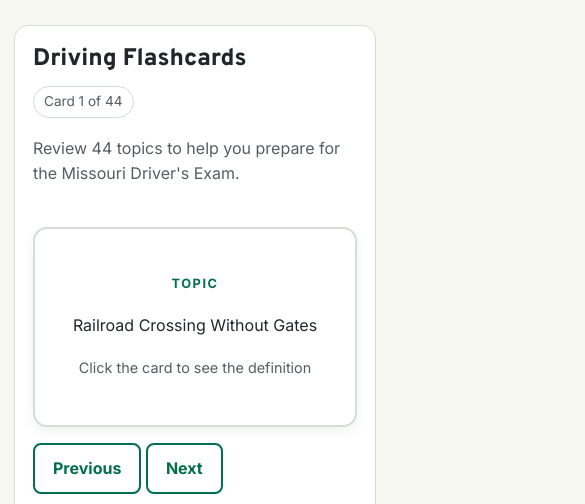
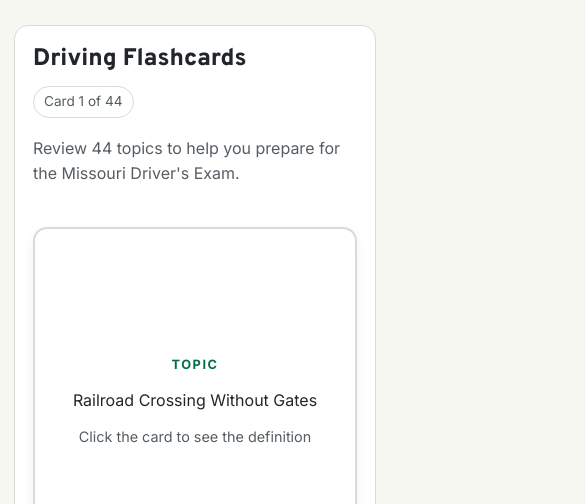
Before and after one commit to amarichilds04/Driving-Simulator, a plain HTML site: page index.html in a window 390 px wide. Both pictures are taken after a click on the button "Start Practicing". Shown: the part 324-828 px from the top of the page, 585 px wide, since content can reach past the window. Drawn offline with Linux system fonts and the light colour scheme.

Commit message:
Update style.css

```diff
--- a/style.css
+++ b/style.css
@@ -730,7 +730,7 @@ body.dark .tip-box h3 {
 /* Flashcards and account options */
 .flashcard {
     width: 100%;
-    min-height: 230px;
+    min-height: 330px;
     margin: 16px 0;
     padding: 0;
     border: 0;
@@ -750,8 +750,9 @@ body.dark .tip-box h3 {
     display: block;
     position: relative;
     width: 100%;
-    min-height: 230px;
+    min-height: 330px;
     transform-style: preserve-3d;
+    -webkit-transform-style: preserve-3d;
     transition: transform 0.6s ease;
 }
 
@@ -763,8 +764,8 @@ body.dark .tip-box h3 {
     position: absolute;
     inset: 0;
     box-sizing: border-box;
-    min-height: 230px;
-    padding: 28px;
+    min-height: 330px;
+    padding: 24px;
     border: 2px solid var(--border);
     border-radius: 14px;
     background: var(--surface);
@@ -772,10 +773,11 @@ body.dark .tip-box h3 {
     flex-direction: column;
     align-items: center;
     justify-content: center;
-    gap: 18px;
+    gap: 12px;
     backface-visibility: hidden;
     -webkit-backface-visibility: hidden;
     box-shadow: 0 4px 12px rgba(0, 0, 0, 0.06);
+    overflow: hidden;
 }
 
 .flashcard-front {
@@ -787,15 +789,50 @@ body.dark .tip-box h3 {
     transform: rotateY(180deg);
 }
 
-/* Keep hover effects off the 3D element so both faces hide correctly. */
+/* Keep hover effects off the 3D faces so the hidden side stays hidden. */
 .flashcard:hover .flashcard-face {
     box-shadow: 0 5px 14px rgba(0, 0, 0, 0.08);
 }
 
-.flashcard-side { font-size: 0.8rem; font-weight: bold; letter-spacing: 0.12em; color: var(--primary); }
-.flashcard-text { font-size: clamp(1.2rem, 3vw, 1.8rem); font-weight: bold; max-width: 650px; }
-.flashcard-hint { font-size: 0.9rem; color: var(--muted); }
-.flashcard-controls { justify-content: center; }
+.road-sign-image {
+    display: block;
+    width: 120px;
+    height: 120px;
+    max-width: 100%;
+    object-fit: contain;
+    flex-shrink: 0;
+    background: transparent;
+}
+
+.flashcard-side {
+    font-size: 0.8rem;
+    font-weight: bold;
+    letter-spacing: 0.12em;
+    color: var(--primary);
+}
+
+.flashcard-text {
+    font-size: clamp(1.2rem, 3vw, 1.8rem);
+    font-weight: bold;
+    max-width: 650px;
+    color: var(--text);
+}
+
+.flashcard-meaning {
+    max-width: 650px;
+    font-size: 1rem;
+    line-height: 1.5;
+    color: var(--text);
+}
+
+.flashcard-hint {
+    font-size: 0.9rem;
+    color: var(--muted);
+}
+
+.flashcard-controls {
+    justify-content: center;
+}
 .missed-review-panel { margin-top: 28px; }
 .save-prompt { margin-top: 24px; padding: 22px; border: 1px solid var(--border); border-radius: 12px; background: var(--background); }
 .save-prompt h2 { margin-top: 0; }
@@ -811,3 +848,22 @@ body.dark .tip-box h3 {
     .flashcard-face { padding: 20px; }
     .flashcard-controls { flex-wrap: wrap; }
 }
+
+
+@media (max-width: 520px) {
+    .flashcard,
+    .flashcard-inner,
+    .flashcard-face {
+        min-height: 350px;
+    }
+
+    .flashcard-face {
+        padding: 18px;
+    }
+
+    .road-sign-image {
+        width: 105px;
+        height: 105px;
+
+    }
+}
```
